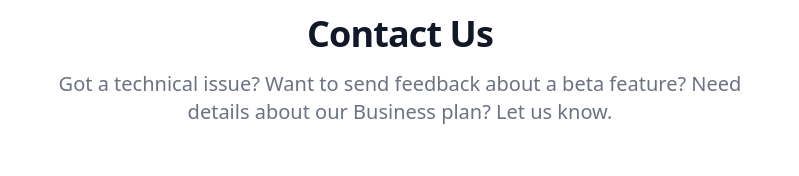
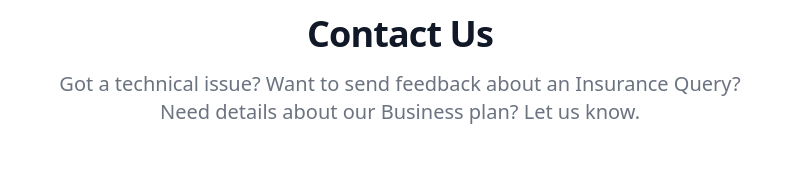
Before and after one commit to Njokimary/Contact-Inquiryfrontend, a React (Create React App) app: page / in a window 1280 px wide. Shown: the part 146-322 px from the top of the page, without its empty margins (240-1039 px from the left). Built offline with nearby package versions, Linux system fonts and the light colour scheme.

Commit message:
added a placeholder on the form

```diff
--- a/src/Components/Contact.js
+++ b/src/Components/Contact.js
@@ -46,7 +46,7 @@ const Contact = () => {
                     <img src="/Logo-Dawit.png" alt="Logo" className="h-16 w-auto" />
                 </div>
                 <h2 className="mb-4 text-4xl tracking-tight font-extrabold text-center text-gray-900 dark:text-white">Contact Us</h2>
-                <p className="mb-8 lg:mb-16 font-light text-center text-gray-500 dark:text-gray-400 sm:text-xl">Got a technical issue? Want to send feedback about a beta feature? Need details about our Business plan? Let us know.</p>
+                <p className="mb-8 lg:mb-16 font-light text-center text-gray-500 dark:text-gray-400 sm:text-xl">Got a technical issue? Want to send feedback about an Insurance Query? Need details about our Business plan? Let us know.</p>
                 <form onSubmit={handleSubmit} className="space-y-8">
                     <div>
                         <label htmlFor="name" className="block mb-2 text-sm font-medium text-gray-900 dark:text-gray-300">Your Name</label>
```
